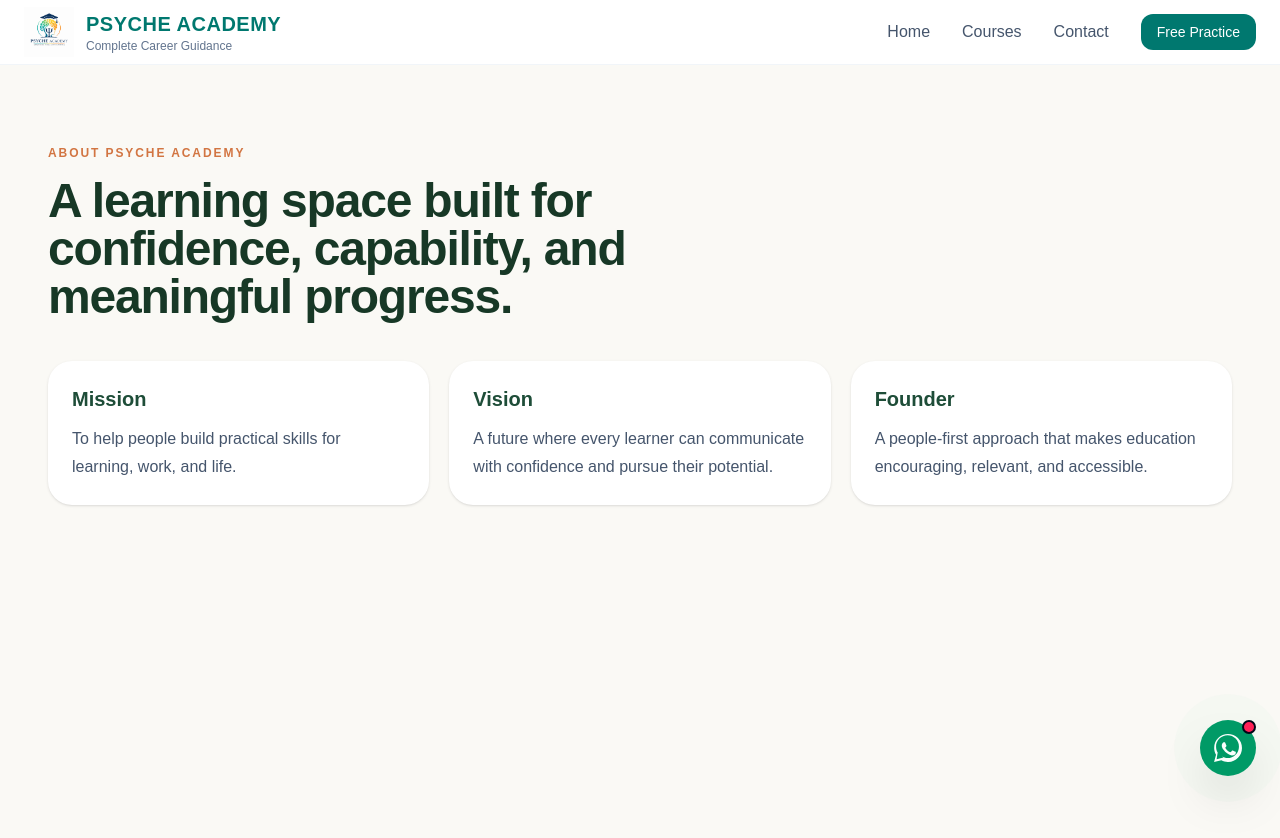
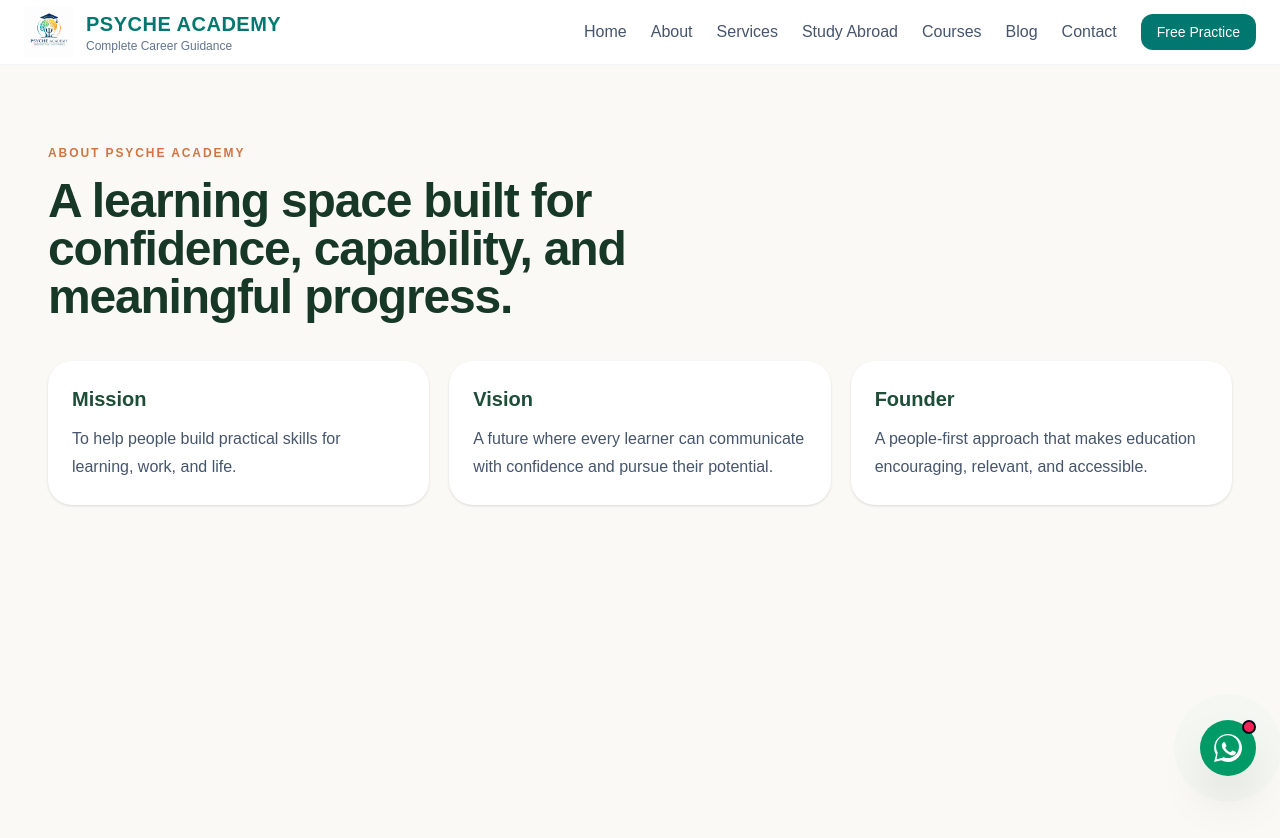
Before and after one commit to SoulDatalearner/psyche-academy, a Next.js app: page /about in a window 1280 px wide. Shown: the top 838 px of the page. Built offline with nearby package versions, Linux system fonts and the light colour scheme.

Commit message:
Updated navigation menu

```diff
--- a/app/components/Navbar.tsx
+++ b/app/components/Navbar.tsx
@@ -40,14 +40,30 @@ export default function Navbar() {
 </Link>
 
         {/* Desktop Navigation Link Cluster */}
-        <div className="hidden md:flex items-center gap-8 font-medium text-slate-600">
-          <Link href="/" className="hover:text-teal-700 transition-colors">Home</Link>
-          <Link href="/courses" className="hover:text-teal-700 transition-colors">Courses</Link>
-          <Link href="/contact" className="hover:text-teal-700 transition-colors">Contact</Link>
-          <Link href="/free-practice" className="bg-teal-700 text-white px-4 py-2 rounded-xl text-sm transition hover:bg-teal-800">
-            Free Practice
-          </Link>
-        </div>
+        <div className="hidden md:flex items-center gap-6 font-medium text-slate-600">
+
+  <Link href="/">Home</Link>
+
+  <Link href="/about">About</Link>
+
+  <Link href="/services">Services</Link>
+
+  <Link href="/study-abroad">Study Abroad</Link>
+
+  <Link href="/courses">Courses</Link>
+
+  <Link href="/blog">Blog</Link>
+
+  <Link href="/contact">Contact</Link>
+
+  <Link
+    href="/free-practice"
+    className="bg-teal-700 text-white px-4 py-2 rounded-xl text-sm hover:bg-teal-800 transition"
+  >
+    Free Practice
+  </Link>
+
+</div>
 
         {/* Hamburger Mobile Toggle Button Control */}
         <button
```
